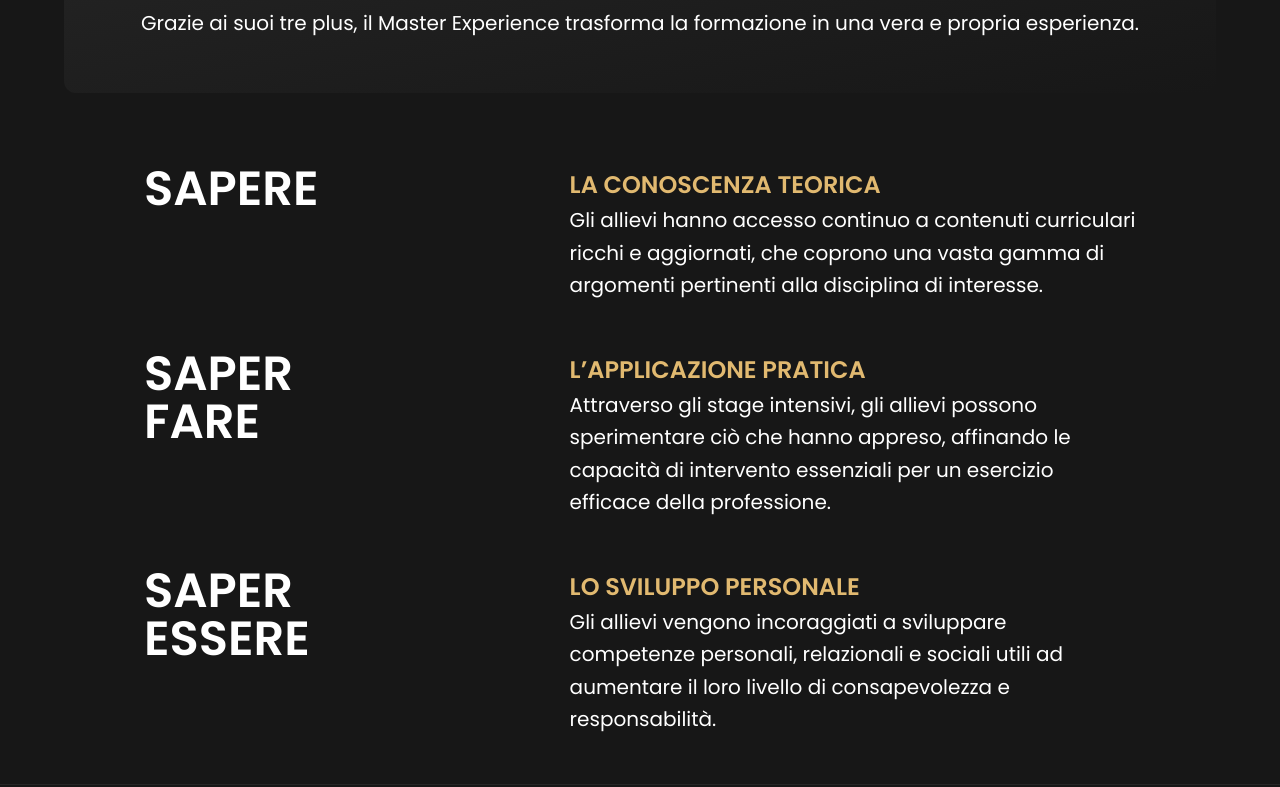
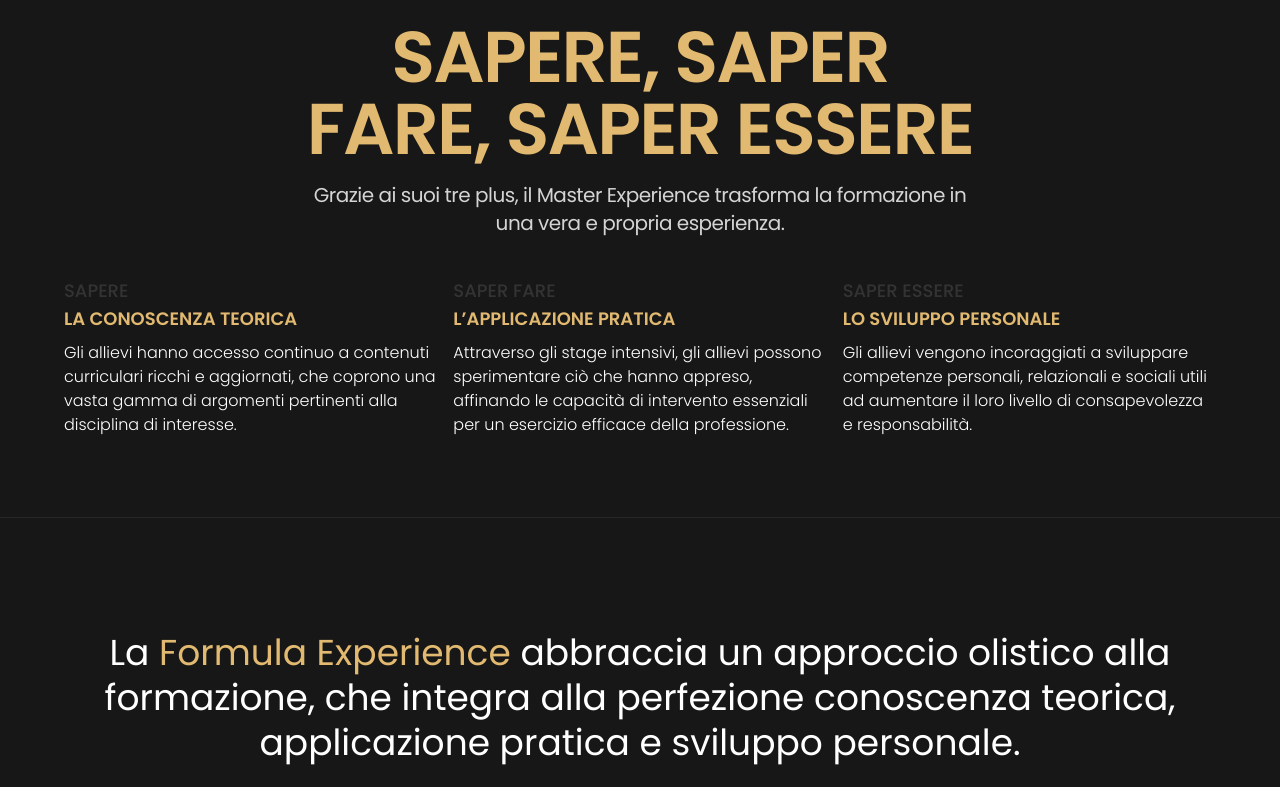
Before and after one commit to plasm/academy, a Nuxt app: page /corsi/master-experience in a window 1280 px wide. Shown: the part 1653-2440 px from the top of the page. Built offline with nearby package versions, Linux system fonts and the light colour scheme.

Commit message:
page master

```diff
--- a/components/ac-mosaic/index.vue
+++ b/components/ac-mosaic/index.vue
@@ -1,7 +1,7 @@
 <template>
   <div data-name="ac-mosaic" class="mx-auto grid max-w-6xl grid-cols-4 gap-2">
     <div class="col-span-2  rounded-lg bg-neutral-950 " />
-    <div class="aspect-square rounded-lg bg-neutral-950 flex items-center justify-center">
+    <div class="flex aspect-square items-center justify-center rounded-lg bg-neutral-950">
       <ac-shield class="scale-150 " experience theme="gold" persistent />
     </div>
     <div class="flex aspect-square flex-col items-center justify-center gap-2 rounded-lg bg-primary p-2 text-center text-neutral-900/90">
--- a/pages/corsi/master-experience.vue
+++ b/pages/corsi/master-experience.vue
@@ -22,7 +22,7 @@
         </nuxt-link>
       </div>
 
-      <div class="mx-auto max-w-6xl p-20 pt-0">
+      <div class="mx-auto max-w-5xl p-20 pt-0">
         <div class="mb-8 flex flex-col gap-4 text-2xl font-light text-white">
           <div>Il Master Experience di <span class="text-gold">AIGES Academy</span> è un format strutturato in percorsi di qualifica professionale di durata non inferiore a un anno, progettati per professionisti e laureati interessati ad acquisire conoscenze, abilità e competenze di livello accademico.</div>
 
@@ -31,9 +31,9 @@
       </div>
 
       <div class="mx-auto grid max-w-6xl grid-cols-2 gap-6">
-        <div class="group relative mx-auto overflow-hidden rounded-xl bg-gradient-to-br from-neutral-800 to-neutral-900 text-lg text-white ">
+        <div class="group relative mx-auto overflow-hidden rounded-xl bg-gradient-to-br from-neutral-800 to-neutral-900 text-lg text-white " @mouseover="hover='box-1'" @mouseleave="hover=null">
           <div class="absolute right-2 top-2 scale-75">
-            <ac-shield experience theme="gold" />
+            <ac-shield experience :persistent="hover==='box-1'" theme="gold" />
           </div>
           <div class="p-8 pr-32 ">
             <div class="mb-4 text-xl font-medium">
@@ -46,7 +46,7 @@
             </div>
           </div>
 
-          <div class="relative -bottom-20 left-4 -mt-32 size-full rounded-xl bg-black p-8 text-sm text-neutral-800">
+          <div class="relative -bottom-20 left-4 -mt-32 size-full rounded-xl  p-8 text-sm text-neutral-800">
             <div class="absolute flex gap-2">
               <div class="h-[300px] w-[240px] rounded-xl bg-neutral-200 shadow-xl transition-all duration-300 ease-cubic-bezier group-hover:-translate-x-0" />
               <div class="h-[300px] w-[240px] -translate-x-20 rounded-xl bg-neutral-300 shadow-xl transition-all duration-300 ease-cubic-bezier group-hover:-translate-x-0" />
@@ -56,7 +56,7 @@
           </div>
         </div>
 
-        <div class="group relative mx-auto overflow-hidden rounded-xl bg-gradient-to-br from-gold/80  to-gold/30 text-white ">
+        <div class="group relative mx-auto overflow-hidden rounded-xl bg-gradient-to-br from-gold/80  to-gold/30 text-white " @mouseover="hover='box-2'" @mouseleave="hover=null">
           <div class="p-8">
             <div class="mb-4 text-xl font-medium">
               Online o in presenza
@@ -76,6 +76,54 @@
       </div>
     </div>
 
+    <ac-separator class="mb-8 mt-20" />
+
+    <ac-heading description="Grazie ai suoi tre plus, il Master Experience trasforma la formazione in una vera e propria esperienza.">
+      <template #title>
+        <div class="leading-none ">
+          <span class="gold">SAPERE, SAPER FARE, SAPER ESSERE</span>
+        </div>
+      </template>
+    </ac-heading>
+
+    <div class="mx-auto grid max-w-6xl grid-cols-3 gap-4">
+      <div>
+        <div class="text-lg font-medium text-neutral-700/70">
+          SAPERE
+        </div>
+        <div class="mb-2 text-lg font-semibold  text-gold">
+          LA CONOSCENZA TEORICA
+        </div>
+        <div class="text-base font-light text-white">
+          Gli allievi hanno accesso continuo a contenuti curriculari ricchi e aggiornati, che coprono una vasta gamma di argomenti pertinenti alla disciplina di interesse.
+        </div>
+      </div>
+
+      <div>
+        <div class="text-lg font-medium text-neutral-700/70">
+          SAPER FARE
+        </div>
+        <div class="mb-2 text-lg font-semibold  text-gold">
+          L’APPLICAZIONE PRATICA
+        </div>
+        <div class="text-base font-light text-white">
+          Attraverso gli stage intensivi, gli allievi possono sperimentare ciò che hanno appreso, affinando le capacità di intervento essenziali per un esercizio efficace della professione.
+        </div>
+      </div>
+
+      <div>
+        <div class="text-lg font-medium text-neutral-700/70">
+          SAPER ESSERE
+        </div>
+        <div class="mb-2 text-lg font-semibold  text-gold">
+          LO SVILUPPO PERSONALE
+        </div>
+        <div class="text-base font-light text-white">
+          Gli allievi vengono incoraggiati a sviluppare competenze personali, relazionali e sociali utili ad aumentare il loro livello di consapevolezza e responsabilità.
+        </div>
+      </div>
+    </div>
+    <!--
     <div class="mx-auto my-6 max-w-6xl rounded-xl bg-gradient-to-br from-neutral-800 to-neutral-900 px-4 py-14 sm:px-6 md:px-12">
       <div class=" text-center text-4xl leading-tight text-white">
         <div class="font-semibold text-white">
@@ -88,13 +136,13 @@
           Grazie ai suoi tre plus, il Master Experience trasforma la formazione in una vera e propria esperienza.
         </div>
       </div>
-    </div>
+    </div> -->
 
-    <ac-sticky-lists theme="gold" />
+    <!-- <ac-sticky-lists theme="gold" /> -->
 
-    <ac-separator />
+    <ac-separator class="mb-28 mt-20" />
 
-    <div class="mx-auto px-4 sm:px-6 md:px-8 2xl:max-w-7xl">
+    <div class="mx-auto max-w-6xl  px-4">
       <div class="my-10 text-center text-4xl leading-tight text-white">
         La <span class="gold">Formula Experience</span> abbraccia un approccio olistico alla formazione, che integra alla perfezione conoscenza teorica, applicazione pratica e sviluppo personale.
       </div>
@@ -104,7 +152,12 @@
 
 <script>
 export default {
-  name: 'page-master-experience'
+  name: 'page-master-experience',
+  data () {
+    return {
+      hover: ''
+    }
+  }
 }
 </script>
 <style lang="scss" scoped>
```
